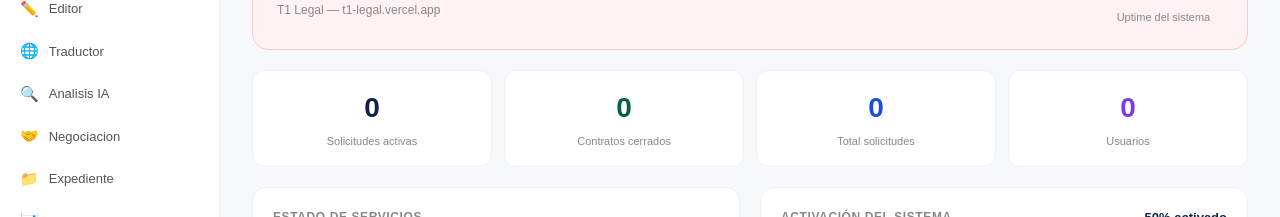
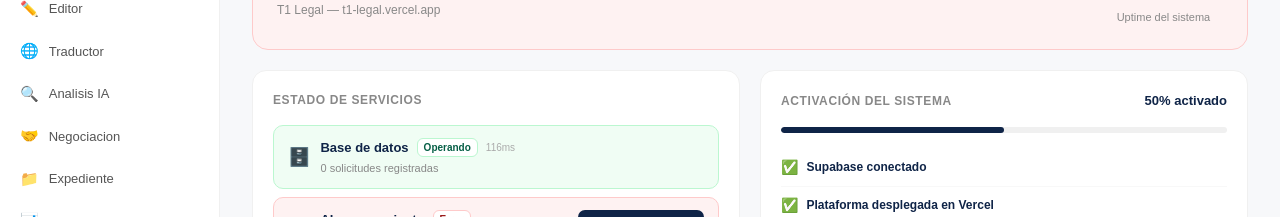
Before and after one commit to jovannipoceros-png/t1-legal, a Next.js app: page /dashboard/sistema in a window 1280 px wide. Shown: the part 229-446 px from the top of the page. Built offline with nearby package versions, Linux system fonts and the light colour scheme; no server answers; the database is empty.

Commit message:
fix: quitar KPIs de solicitudes del sistema

```diff
--- a/src/app/dashboard/sistema/page.tsx
+++ b/src/app/dashboard/sistema/page.tsx
@@ -178,24 +178,7 @@ export default function Sistema() {
         </div>
       </div>
 
-      {/* KPIs */}
-      {stats && (
-        <div style={{ display:'grid', gridTemplateColumns:'repeat(4,1fr)', gap:'12px', marginBottom:'20px' }}>
-          {[
-            { label:'Solicitudes activas', val:stats.activas, color:'#0F2447' },
-            { label:'Contratos cerrados', val:stats.cerradas, color:'#065F46' },
-            { label:'Total solicitudes', val:stats.totalSols, color:'#1D4ED8' },
-            { label:'Usuarios', val:stats.usuarios, color:'#7C3AED' },
-          ].map((k,i) => (
-            <div key={i} style={{ background:'white', borderRadius:'12px', padding:'16px', border:'1px solid #F0F0F0', textAlign:'center' }}>
-              <p style={{ fontSize:'28px', fontWeight:700, color:k.color, margin:'0 0 4px' }}>{k.val}</p>
-              <p style={{ fontSize:'11px', color:'#888', margin:0 }}>{k.label}</p>
-            </div>
-          ))}
-        </div>
-      )}
-
-      <div style={{ display:'grid', gridTemplateColumns:'1fr 1fr', gap:'20px', marginBottom:'20px' }}>
+            <div style={{ display:'grid', gridTemplateColumns:'1fr 1fr', gap:'20px', marginBottom:'20px' }}>
 
         {/* SERVICIOS */}
         <div style={{ background:'white', borderRadius:'14px', padding:'20px', border:'1px solid #F0F0F0' }}>
```
